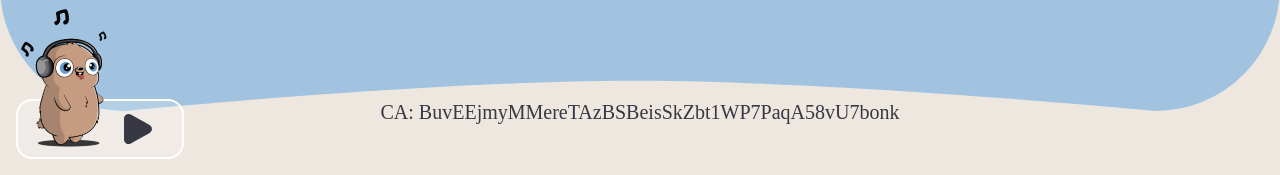
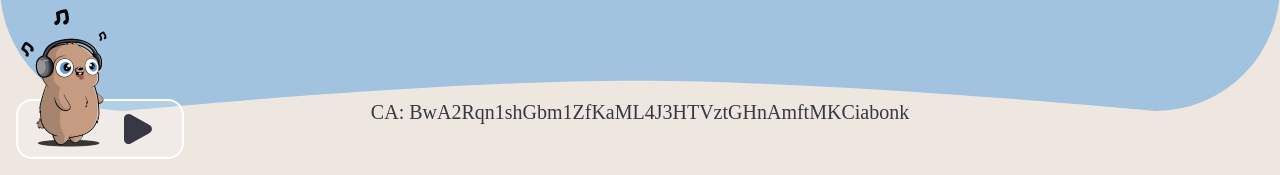
Before and after one commit to rummansheikh69/fugzofficial, a plain HTML site: page index.html in a window 1280 px wide. Shown: the part 625-800 px from the top of the page. Drawn offline with Linux system fonts and the light colour scheme; a web font is replaced by a local one.

Commit message:
Update index.html

```diff
--- a/index.html
+++ b/index.html
@@ -3304,7 +3304,7 @@
                   src="images/hero.svg"
                 />
                 <div class="start__text">
-                  <p>CA: BuvEEjmyMMereTAzBSBeisSkZbt1WP7PaqA58vU7bonk
+                  <p>CA: BwA2Rqn1shGbm1ZfKaML4J3HTVztGHnAmftMKCiabonk
                 </div>
               </div>
             </section>
```
